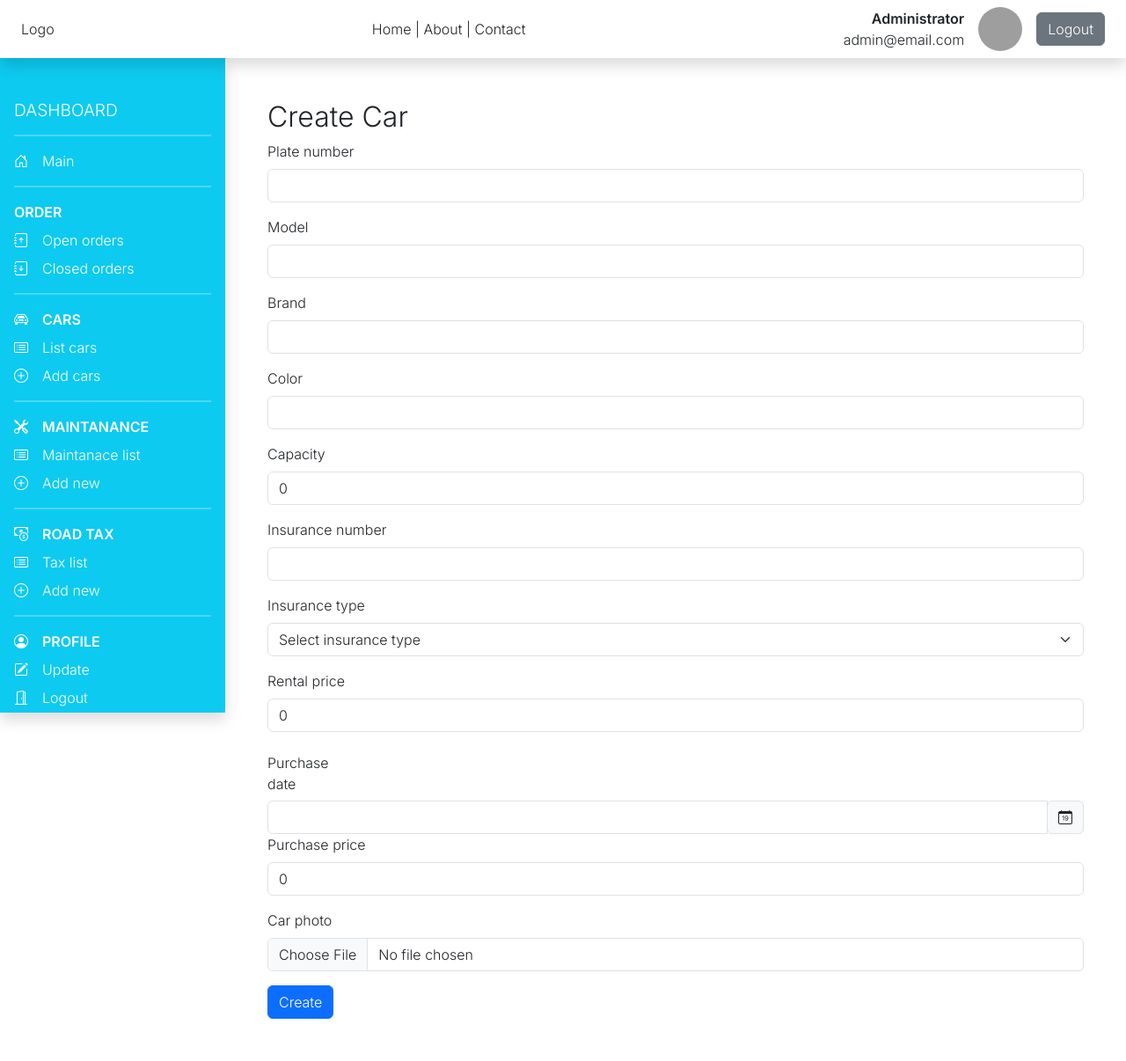
After one commit to YarZarAyeCho2022/carrental, a PHP site: page /staff/car-create.php in a window 1280 px wide. The commit adds this page. Shown: the whole page at 88% size. Run offline with PHP 8.4, Linux system fonts and the light colour scheme; a user stored in the database is signed in; some libraries are stand-ins or nearby versions; grey boxes are pictures that could not be loaded.

Commit message:
car update
create car update. but purchase date still not working

```diff
--- a/index.php
+++ b/index.php
@@ -18,7 +18,7 @@ if (isset(($_POST['login']))){
     $email = $_POST['email'];
     $password = $_POST['password'];
 
-    $sql = "SELECT user_id,name,email,user_type,passport_number,contact_number FROM user WHERE email='".$email."' AND password ='".md5($password)."'";
+    $sql = "SELECT user_id,name,email,user_type,photo,passport_number,contact_number FROM user WHERE email='".$email."' AND password ='".md5($password)."'";
     $result = $link->query($sql);
 
     if(mysqli_num_rows($result)==0){
@@ -32,6 +32,7 @@ if (isset(($_POST['login']))){
             $_SESSION['name'] = $row['name'];
             $_SESSION['email'] = $row['email'];
             $_SESSION['user_type'] = $row['user_type'];
+            $_SESSION['photo'] = $row['photo'];
             $_SESSION['passport'] = $row['passport_number'];
             $_SESSION['contact'] = $row['contact_number'];
         }
--- /dev/null
+++ b/staff/car-create.php
@@ -0,0 +1,106 @@
+<?php
+require_once '../vendor/autoload.php';
+require_once '../includes/config.php';
+require_once 'authcheck.php';
+
+$loader = new \Twig\Loader\FilesystemLoader('views');
+
+$twig = new \Twig\Environment($loader);
+$twig->addGlobal('session', $_SESSION);
+
+
+$plate_number= $model= $brand= $color= $insurance_type= $purchase_date= $insurance_number= "";
+$purchase_price = $rental_price= $capacity=0;
+$plate_number_err = $insurance_type_err= "";
+
+if (isset($_POST['create-car'])){
+    $plate_number = $_POST['plate-number'];
+    $model = $_POST['plate-number'];
+    $brand = $_POST['brand'];
+    $color = $_POST['color'];
+    $capacity = $_POST['capacity'];
+    $insurance_number = $_POST['insurance'];
+    $insurance_type = $_POST['insurance-type'];
+    $purchase_price = $_POST['purchase-price'];
+    $purchase_date = $_POST['purchase-date'];
+    $rental_price = $_POST['rental-price'];
+
+    if($insurance_type!="full" && $insurance_type!="fire" && $insurance_type!="theft"){
+        $insurance_type_err ="Please select insurance type.";
+        $register_err = "Error!";
+    }
+
+    $sql = "SELECT car_id FROM car WHERE plate_number LIKE '".$plate_number."'";
+    $result = $link->query($sql);
+    if (mysqli_num_rows($result)>0){
+        $plate_number_err = "Plate number already exist.";
+        $register_err = "Error!";
+    }
+    if(isset($_FILES['photo'])){
+        $file_name = str_replace(".","-",trim(str_replace("@","-",$plate_number)));
+        $file_size =$_FILES['photo']['size'];
+        $file_tmp =$_FILES['photo']['tmp_name'];
+        $file_type=$_FILES['photo']['type'];
+        $exploded = explode('.', $_FILES['photo']['name']);
+        $file_ext = strtolower(end($exploded));
+
+        $extensions= array("jpeg","jpg","png");
+
+        if(in_array($file_ext,$extensions)=== false){
+           $photo_err="Extension not allowed, please choose a JPEG or PNG file.";
+           $register_err = "Error!";
+        }
+
+        if($file_size > 2097152){
+            $photo_err='File size must be not larger than 2 MB';
+            $register_err = "Error!";
+        }
+
+        if(empty($errors)==true){
+           move_uploaded_file($file_tmp,"../user/photos/".$file_name.".".$file_ext);
+        }else{
+            $photo_err="Something wrong while uploading photo. Please try again.";
+            $register_err = "Error!";
+        }
+     }
+
+     if (empty($register_err)){
+        $sql = "INSERT INTO car(image,plate_number,model,brand,color,capacity,insurance_number,insurance_type,rental_price,purchase_date,purchase_price,created_date) VALUES (".
+            "'".$file_name.".".$file_ext."',".
+            "'".$plate_number."',".
+            "'".$model."',".
+            "'".$brand."',".
+            "'".$color."',".
+            "".$capacity.",".
+            "'".$insurance_number."',".
+            "'".$insurance_type."',".
+            "".$rental_price.",".
+            "'".date('Y-m-D',strtotime($purchase_date))."',".
+            "".$purchase_price.",".
+            "'".date('Y-m-d H:i:s')."'".
+            ")";
+        $results = $link->query($sql);
+        $link->close();
+        $success_register = 'New car '.$plate_number. '<'. $model.'> has been created successfully';
+
+        if (!empty($success_register)){
+            $plate_number= $model= $brand= $color= $insurance_type= $purchase_date= $insurance_number= "";
+            $purchase_price = $rental_price= $capacity=0;
+        }
+    }
+
+}
+
+echo $twig->render('car-create.html',array(
+    "plate_number"=>$plate_number,
+    "model" => $model,
+    "brand" => $brand,
+    "color" => $color,
+    "capacity" => $capacity,
+    "insurance_type" => $insurance_type,
+    "purchase_price"=>$purchase_price,
+    "purchase_date" => $purchase_date,
+    "rental_price" => $rental_price,
+    "plate_number_err" => $plate_number_err,
+    "insurance_type_err"=> $insurance_type_err,
+));
--- a/staff/views/base.html
+++ b/staff/views/base.html
@@ -7,32 +7,76 @@
     {% block head %}
     <link href="https://cdn.jsdelivr.net/npm/bootstrap@5.3.2/dist/css/bootstrap.min.css" rel="stylesheet" integrity="sha384-T3c6CoIi6uLrA9TneNEoa7RxnatzjcDSCmG1MXxSR1GAsXEV/Dwwykc2MPK8M2HN" crossorigin="anonymous">
     <link rel="stylesheet" href="styles.css">
+    <link rel="preconnect" href="https://fonts.googleapis.com">
+    <link rel="preconnect" href="https://fonts.gstatic.com" crossorigin>
+    <link href="https://fonts.googleapis.com/css2?family=Inter:wght@300;600&display=swap" rel="stylesheet">
+    <link rel="stylesheet" href="https://cdn.jsdelivr.net/npm/bootstrap-icons@1.11.2/font/bootstrap-icons.min.css">
+    <link rel="stylesheet" href="https://cdnjs.cloudflare.com/ajax/libs/bootstrap-datepicker/1.9.0/css/bootstrap-datepicker.min.css">
 
     {% endblock head %}
   </head>
-  <body>
-    <div class="container">
-    <header class="d-flex flex-wrap align-items-center justify-content-center justify-content-md-between py-3 mb-4 border-bottom">
-      <div class="col-md-3 mb-2 mb-md-0">
-        <a href="/" class="d-inline-flex link-body-emphasis text-decoration-none">
-          Logo
-        </a>
-      </div>
+  <body style="font-family: 'Inter', sans-serif;  ">
+    <header class="header">
+      <nav class="px-4 py-2 shadow navbar navbar-expand-lg bg-white d-flex justify-content-between z-3">
+        <div>Logo</div>
+        <div>Home | About | Contact</div>
+        <div class="d-flex gap-3 align-items-center">
+          <div class="d-inline-block" style="text-align: right;">
+            <div class="" style="font-weight: bold;">{{session.name}}</div>
+            <div>{{session.email}}</div>
+          </div>
+          <img src="../user/photos/{{session.photo}}" class="rounded-circle" style="width:50px; height:50px">
+          <a href="../logout.php" class="btn btn-secondary">Logout</a>
+        </div>
+      </nav>
 
-      <ul class="nav col-12 col-md-auto mb-2 justify-content-center mb-md-0">
-        <li><a href="#" class="nav-link px-2 link-secondary">Home</a></li>
-        <li><a href="#" class="nav-link px-2">Features</a></li>
-        <li><a href="#" class="nav-link px-2">Pricing</a></li>
-        <li><a href="#" class="nav-link px-2">FAQs</a></li>
-        <li><a href="#" class="nav-link px-2">About</a></li>
-      </ul>
+    </header>
+    <div class="container-fluid d-flex align-items-stretch p-0">
+      <div id="side-bar" class="py-5 px-3 bg-info text-white" style="width:16rem; height:93vh; box-shadow: 0 0.5rem 1rem rgba(0,0,0,.15);">
+        <h4 style="text-transform: uppercase;font-size: 1.2rem;" class="text-white">Dashboard</h4>
+        <hr style="border-top:2px #ffffff solid">
+        <div>
+          <a href="dashboard.php" class="text-white text-decoration-none my-2 d-block"><div><i class="bi bi-house-door me-3"></i>Main</div></a>
+        </div>
+        <hr style="border-top:2px #ffffff solid">
+        <div>
+          <div class="text-uppercase" style="font-weight: 600;">Order</div>
+          <a href="#" class="text-white text-decoration-none my-2 d-block"><div><i class="bi bi-journal-arrow-up me-3"></i>Open orders</div></a>
+          <a href="#" class="text-white text-decoration-none my-2 d-block"><div><i class="bi bi-journal-arrow-down me-3"></i>Closed orders</div></a>
+        </div>
+        <hr style="border-top:2px #ffffff solid">
+        <div>
+          <div class="text-uppercase" style="font-weight: 600;"><i class="bi bi-car-front me-3"></i>Cars</div>
+          <a href="#" class="text-white text-decoration-none my-2 d-block"><div><i class="bi bi-card-list me-3"></i>List cars</div></a>
+          <a href="car-create.php" class="text-white text-decoration-none my-2 d-block"><div><i class="bi bi-plus-circle me-3"></i>Add cars</div></a>
+        </div>
+        <hr style="border-top:2px #ffffff solid">
+        <div>
+          <div class="text-uppercase" style="font-weight: 600;"><i class="bi bi-tools me-3"></i>Maintanance</div>
+          <a href="#" class="text-white text-decoration-none my-2 d-block"><div><i class="bi bi-card-list me-3"></i>Maintanace list</div></a>
+          <a href="#" class="text-white text-decoration-none my-2 d-block"><div><i class="bi bi-plus-circle me-3"></i>Add new</div></a>
 
-      <div class="col-md-3 text-end">
-        <a href="dashboard.php" class="btn btn-outline-primary">Dashboard</a>
-        <a href="../logout.php" class="btn btn-primary">Log Out</a>
-      </div>
-    </header>
-  </div>
+        </div>
+        <hr style="border-top:2px #ffffff solid">
+        <div>
+          <div class="text-uppercase" style="font-weight: 600;"><i class="bi bi-cash-coin me-3"></i>Road tax</div>
+          <a href="#" class="text-white text-decoration-none my-2 d-block"><div><i class="bi bi-card-list me-3"></i>Tax list</div></a>
+          <a href="#" class="text-white text-decoration-none my-2 d-block"><div><i class="bi bi-plus-circle me-3"></i>Add new</div></a>
+        </div>
+        <hr style="border-top:2px #ffffff solid">
+        <div>
+          <div class="text-uppercase" style="font-weight: 600;"><i class="bi bi-person-circle me-3"></i>Profile</div>
+          <a href="#" class="text-white text-decoration-none my-2 d-block"><div><i class="bi bi-pencil-square me-3"></i>Update</div></a>
+          <a href="../logout.php" class="text-white text-decoration-none my-2 d-block"><div><i class="bi bi-door-open me-3"></i>Logout</div></a>
+        </div>
+      </div> <!--sidebar-->
+
     {% block content %}    {% endblock content %}
+  </div><!-- container-->
+  <script src="https://ajax.googleapis.com/ajax/libs/jquery/3.2.1/jquery.min.js"></script>
+  <script src="https://cdnjs.cloudflare.com/ajax/libs/bootstrap-datepicker/1.9.0/js/bootstrap-datepicker.min.js"></script>
+  <script src="https://cdn.jsdelivr.net/npm/bootstrap@5.3.2/dist/js/bootstrap.bundle.min.js" integrity="sha384-C6RzsynM9kWDrMNeT87bh95OGNyZPhcTNXj1NW7RuBCsyN/o0jlpcV8Qyq46cDfL" crossorigin="anonymous"></script>
+  {% block script %}
+  {% endblock %}
   </body>
 </html>
--- /dev/null
+++ b/staff/views/car-create.html
@@ -0,0 +1,91 @@
+
+{% extends "base.html" %}
+
+
+{% block title %}Index{% endblock %}
+{% block head %}
+    {{parent()}}
+{% endblock %}
+{% block content %}
+<div class="wrapper p-5 flex-fill">
+    <h2>Create Car</h2>
+    {% if success_register is not empty %}
+    <div class="bg-success text-white rounded-1 my-2 p-1">{{success_register}}</div>
+    {% endif %}
+    <form method="post" enctype = "multipart/form-data">
+        <div class="mb-3">
+            <label for="plate-number" class="form-label">Plate number</label>
+            <input type="text" class="form-control" id="plate-number" name="plate-number" value="{{plate_number}}" required>
+            {% if plate_number_err is not empty %}
+            <span class="small text-warning">{{plate_number_err}}</span>
+            {% endif %}
+        </div>
+        <div class="mb-3">
+           <label for="model" class="form-label">Model</label>
+           <input type="text" class="form-control" id="model" name="model" value="{{model}}" required>
+        </div>
+        <div class="mb-3">
+            <label for="brand" class="form-label">Brand</label>
+            <input type="text" class="form-control" id="brand" name="brand" value="{{brand}}" required>
+        </div>
+        <div class="mb-3">
+            <label for="color" class="form-label">Color</label>
+            <input type="text" class="form-control" id="color" name="color" value="{{color}}" required>
+        </div>
+        <div class="mb-3">
+            <label for="capacity" class="form-label">Capacity</label>
+            <input type="number" class="form-control" id="capacity" name="capacity" value="{{capacity}}" required>
+        </div>
+        <div class="mb-3">
+            <label for="incurance" class="form-label">Insurance number</label>
+            <input type="text" class="form-control" id="insurance" name="insurance" value="{{insurance}}" required>
+        </div>
+        <div class="mb-3">
+            <label for="insurance-type" class="form-label">Insurance type</label>
+            <select class="form-select" required name="insurance-type">
+                <option>Select insurance type</option>
+                <option value="full">Full cover</option>
+                <option value="fire">Fire</option>
+                <option value="theft">Theft</option>
+            </select>
+            {% if insurance_type_err is not empty %}
+           <span class="small text-warning">{{insurance_type_err}}</span>
+           {% endif %}
+        </div>
+        <div class="mb-3">
+            <label for="rental-price" class="form-label">Rental price</label>
+            <input type="number" min="0" value="0" step="0.01" title="Currency" pattern="^\d+(?:\.\d{1,2})?$"  class="form-control" id="rental-price" name="rental-price" value="{{rental-price}}" required>
+        </div>
+
+        <label for="purchase-date" class="col-1 col-form-label">Purchase date</label>
+        <div class="input-group date" id="datepicker">
+            <input type="text" class="form-control" id="purchase-date" name="purchase-date"/>
+            <span class="input-group-append"><span class="input-group-text bg-light d-block"><i class="bi bi-calendar-date"></i></span></span>
+        </div>
+        <div class="mb-3">
+            <label for="purchase-price" class="form-label">Purchase price</label>
+            <input type="number" min="0" value="{{purchase_price}}" step="0.01" title="Currency" pattern="^\d+(?:\.\d{1,2})?$"  class="form-control" id="purchase-price" name="purchase-price" value="{{purchase-price}}" required>
+        </div>
+
+        <div class="mb-3">
+            <label for="formFile" class="form-label">Car photo</label>
+            <input class="form-control" type="file" id="formFile" name="photo">
+            {% if photo_err is not empty %}
+            <span class="small text-warning">{{photo_err}}</span>
+            {% endif %}
+          </div>
+        <button type="submit" class="btn btn-primary" name="create-car">Create</button>
+    </form>
+</div>
+
+{% endblock %}
+
+{% block script %}
+<script>
+    $(document).ready(function(){
+
+        $('#datepicker').datepicker();
+
+    });
+</script>
+  {% endblock %}
```
Also changed, not shown: staff/user-create.php (+5 -4 lines), user/photos/GR7777.jpg (added), user/photos/GR8899.jpg (added), 2 other files.
